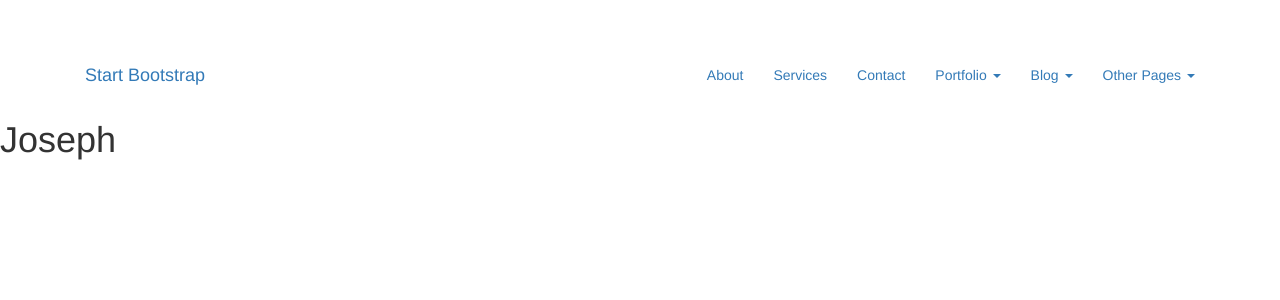
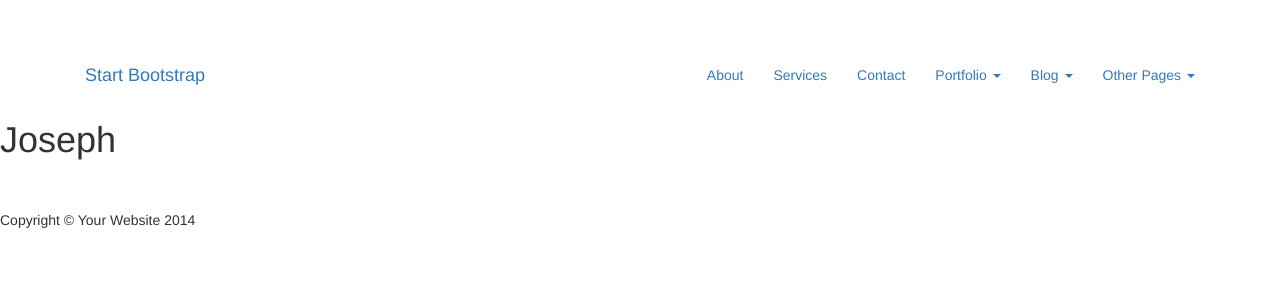
Before and after one commit to NorbyZ/Norbyz.github.io, a Jekyll site: the page built from index.html, in a window 1280 px wide. Shown: the top 300 px of the page. Built offline with Jekyll 4.4.1, drawn with Linux system fonts in a browser that asks for light colours.

Commit message:
Initial commit

```diff
--- /dev/null
+++ b/_includes/footer.html
@@ -0,0 +1,7 @@
+ <footer>
+            <div class="row">
+                <div class="col-lg-12">
+                    <p>Copyright &copy; Your Website 2014</p>
+                </div>
+            </div>
+        </footer>
--- a/_layouts/default.html
+++ b/_layouts/default.html
@@ -17,6 +17,7 @@
 	{{ content }}
 
 	</main>
+{% include footer.html %}
 </body>
 
 </html>
```
